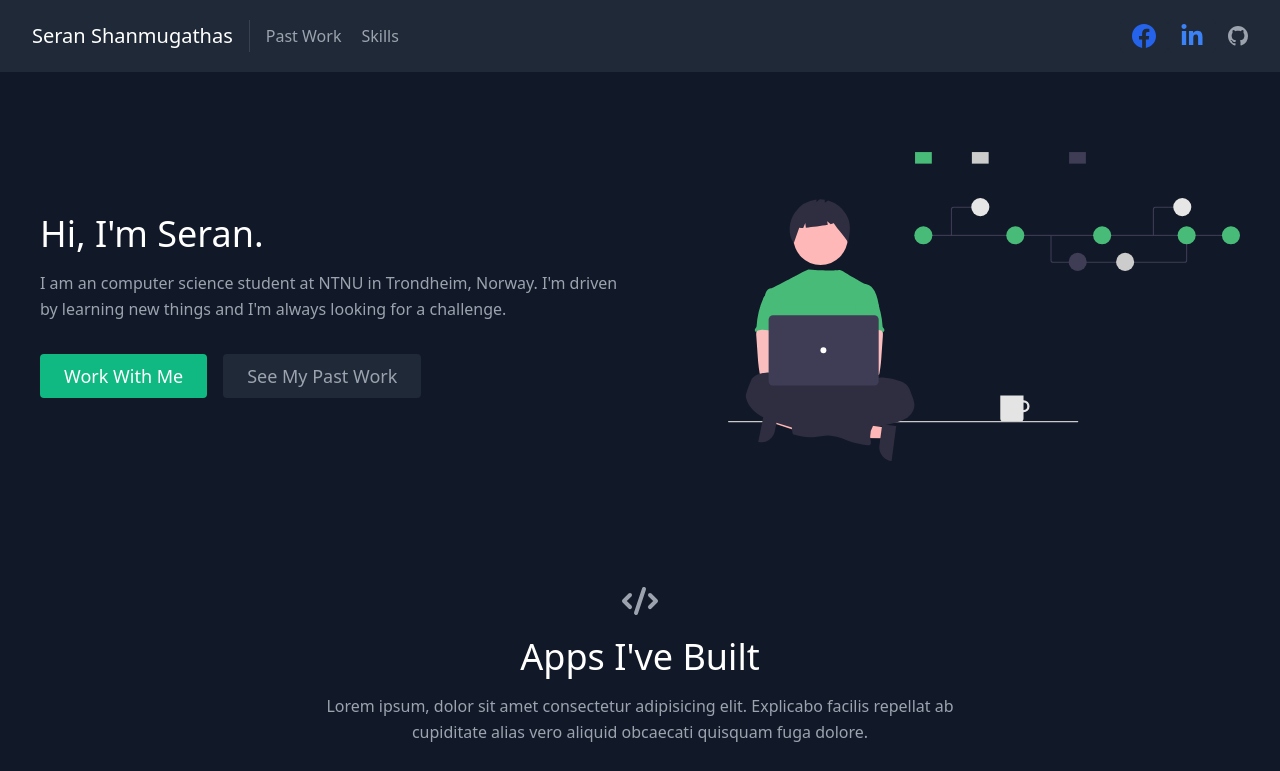
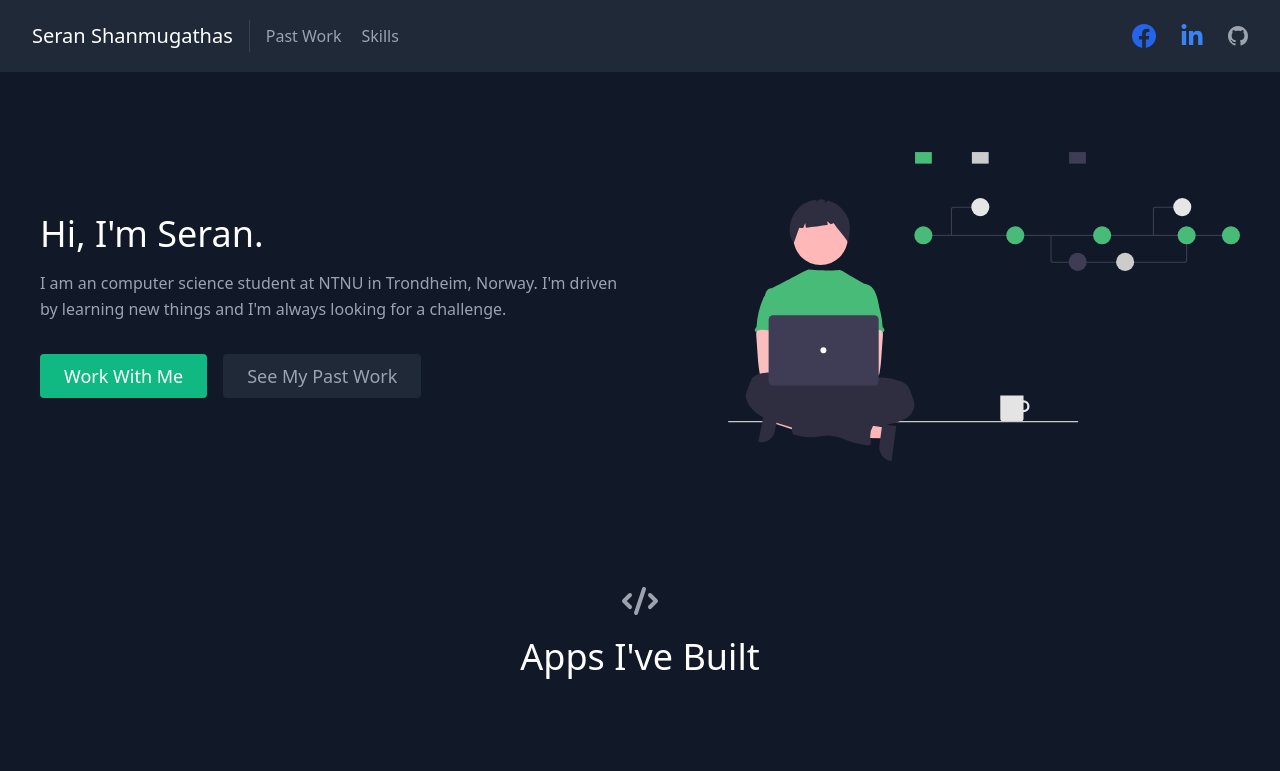
Before and after one commit to seran-shan/seran-shan.github.io, a React (Create React App) app: page / in a window 1280 px wide. Shown: the top 771 px of the page. Built offline with nearby package versions, Linux system fonts and the light colour scheme.

Commit message:
Removed text from projects

```diff
--- a/src/components/Projects/Projects.js
+++ b/src/components/Projects/Projects.js
@@ -12,11 +12,11 @@ class Projects extends React.Component {
                     <h1 className="sm:text-4xl text-3xl font-medium title-font mb-4 text-white">
                         Apps I've Built
                     </h1>
-                    <p className="lg:w-2/3 mx-auto leading-relaxed text-base">
+                    {/* <p className="lg:w-2/3 mx-auto leading-relaxed text-base">
                         Lorem ipsum, dolor sit amet consectetur adipisicing elit. Explicabo
                         facilis repellat ab cupiditate alias vero aliquid obcaecati quisquam
                         fuga dolore.
-                    </p>
+                    </p> */}
                     </div>
                     <div className="flex flex-wrap -m-4">
                     {projects.map((project) => (
```
